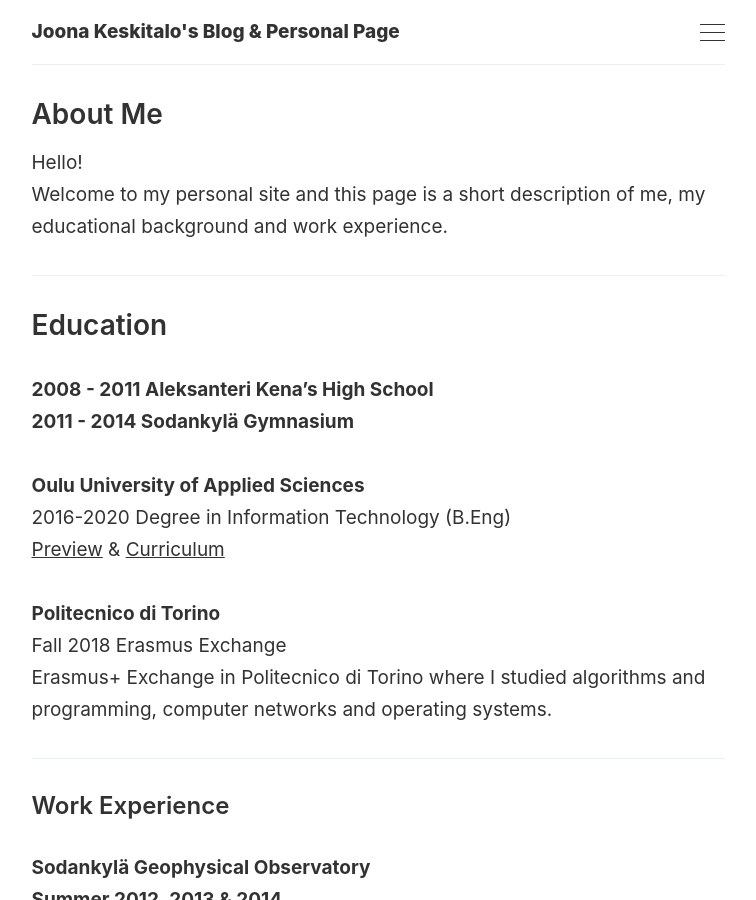
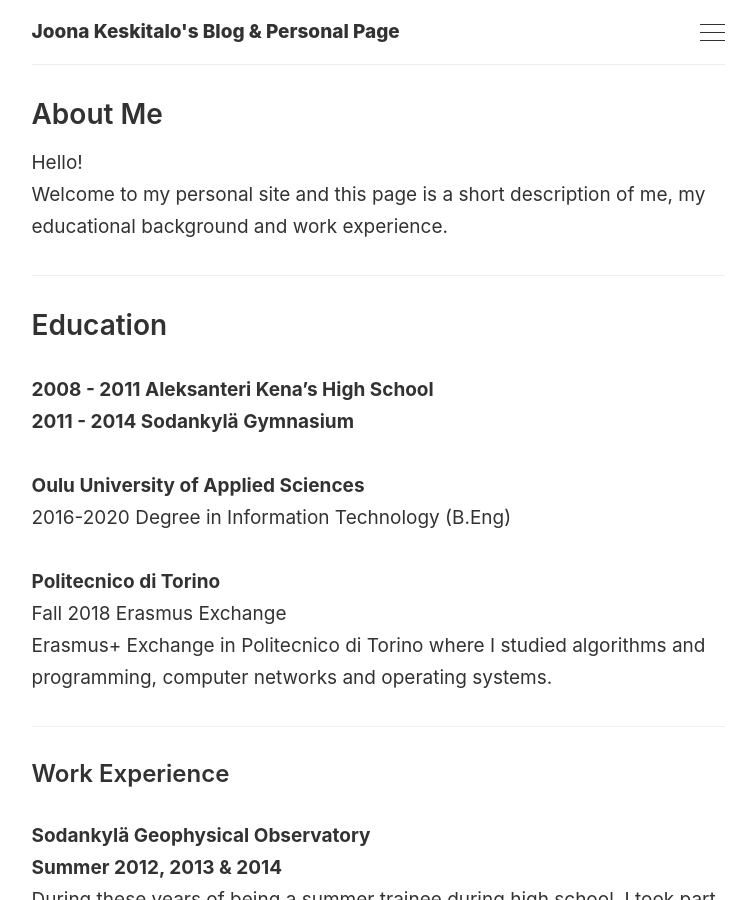
Before and after one commit to joonakeskitalo/joonakeskitalo.github.io, a Jekyll site: the page built from _pages/about.md, in a window 1280 px wide and 900 px high. Shown: the whole window, without its empty margins (262-1018 px from the left). Built offline with Jekyll 4.4.1, drawn with Linux system fonts in a browser that asks for light colours.

Commit message:
Update about.md

```diff
--- a/_pages/about.md
+++ b/_pages/about.md
@@ -16,8 +16,7 @@
 **Oulu University of Applied Sciences**
 2016-2020
 Degree in Information Technology (B.Eng)
-[Preview](https://www.oamk.fi/c5/en/studies-and-applying/bachelors-degrees-english/beng-information-technology-2/) &
-[Curriculum](https://www.oamk.fi/en/studies-and-applying/bachelors-degrees-english/beng-information-technology-2/full-time/)
+
 
 **Politecnico di Torino**
 Fall 2018 Erasmus Exchange
```
